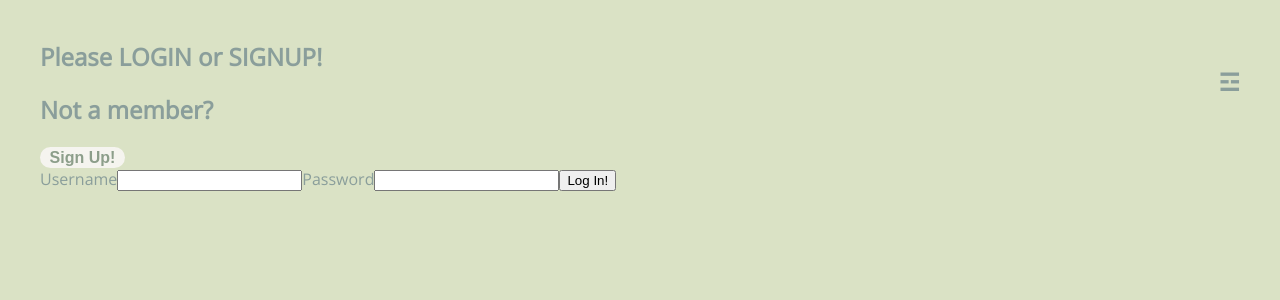
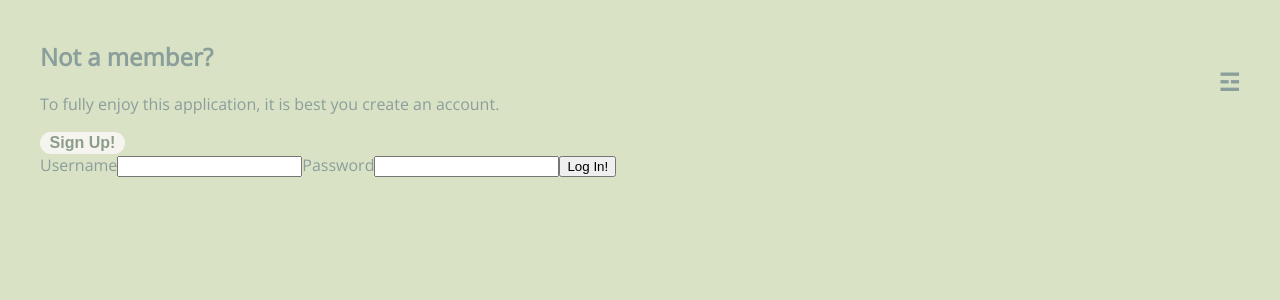
Before and after one commit to sofiakatzman/Milestones, a React (Create React App) app in the folder client/: page / in a window 1280 px wide. Shown: the top 300 px of the page. Built offline with nearby package versions, Linux system fonts and the light colour scheme.

Commit message:
home screen authentication component fix

```diff
--- a/client/src/components/Authentication.js
+++ b/client/src/components/Authentication.js
@@ -5,7 +5,7 @@ import * as yup from 'yup'
 
 function Authentication({ updateUser }) {
   const [signUp, setSignUp] = useState(false)
-  const navigate = useNavigate()
+
 
   const handleClick = () => setSignUp((signUp) => !signUp)
 
@@ -33,20 +33,22 @@ function Authentication({ updateUser }) {
       })
       .then(res => res.json())
       .then(user => {
+        console.log(user)
         if (user.error) {
           console.log(user.error)
         } else {
           updateUser(user.username)
           console.log(user.username)
-          navigate('/')
+          // navigate('/')
         }})
     }
   })
 
   return (
     <>
-      <h2>Please LOGIN or SIGNUP!</h2>
+
       <h2>{signUp ? 'Already a member?' : 'Not a member?'}</h2>
+      <p>To fully enjoy this application, it is best you create an account. </p>
       <button onClick={handleClick}>{signUp ? 'Log In!' : 'Sign Up!'}</button>
       <form onSubmit={formik.handleSubmit}>
         <label>Username</label>
```
